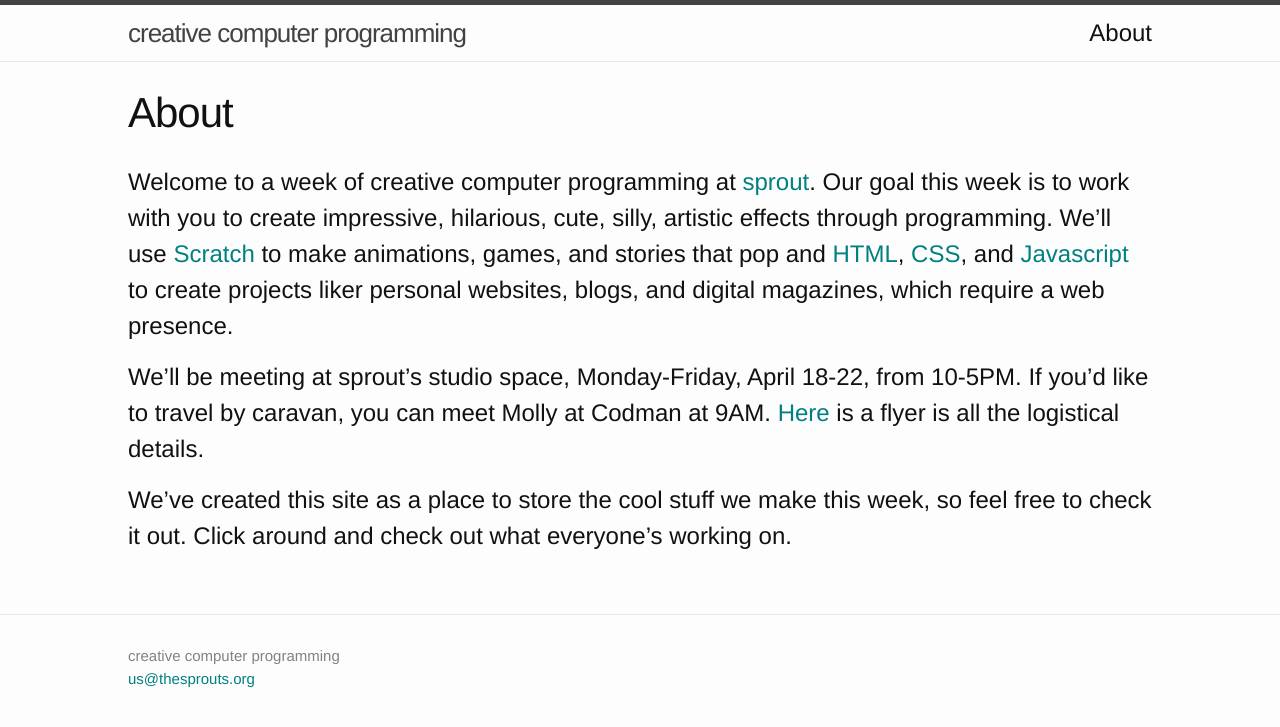
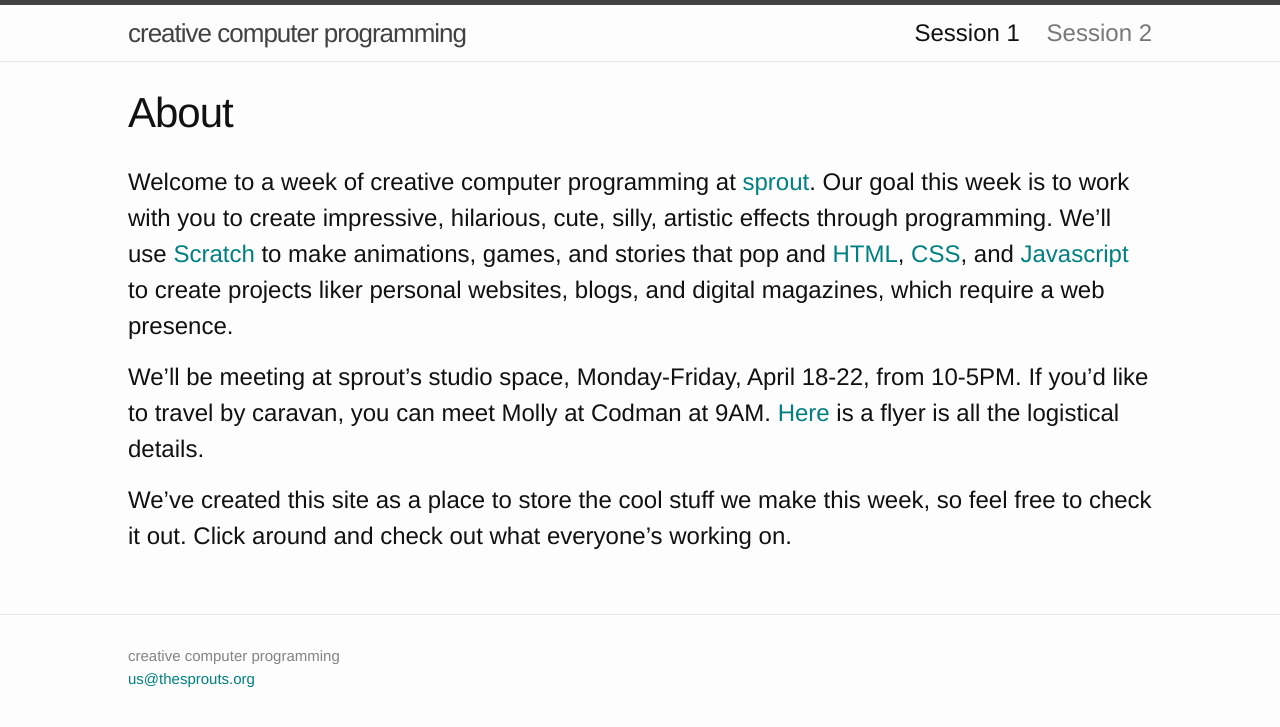
Before and after one commit to thesprouts/ccp, a Jekyll site: the page built from about.md, in a window 1280 px wide. Shown: the top 727 px of the page. Built offline with Jekyll 4.4.1, drawn with Linux system fonts in a browser that asks for light colours.

Commit message:
Adding session links

```diff
--- a/_includes/header.html
+++ b/_includes/header.html
@@ -14,12 +14,17 @@
       </a>
 
       <div class="trigger">
-        {% for page in site.pages %}
-          {% if page.title %}
-          <a class="page-link" href="{{ page.url | prepend: site.baseurl }}">{{ page.title }}</a>
-          {% endif %}
-        {% endfor %}
-      </div>
+        <style>
+          .page-link:nth-child(2n+1) {
+            color: #777;
+          }
+        </style>
+        <a class='page-link' href='sessions/1'>Session 1</a>
+        <a class='page-link' href='sessions/2'>Session 2</a>
+<!--         <a class='page-link' href='sessions/3'>Session 3</a>
+        <a class='page-link' href='sessions/4'>Session 4</a>
+        <a class='page-link' href='sessions/5'>Session 5</a>
+ -->      </div>
     </nav>
 
   </div>
```
